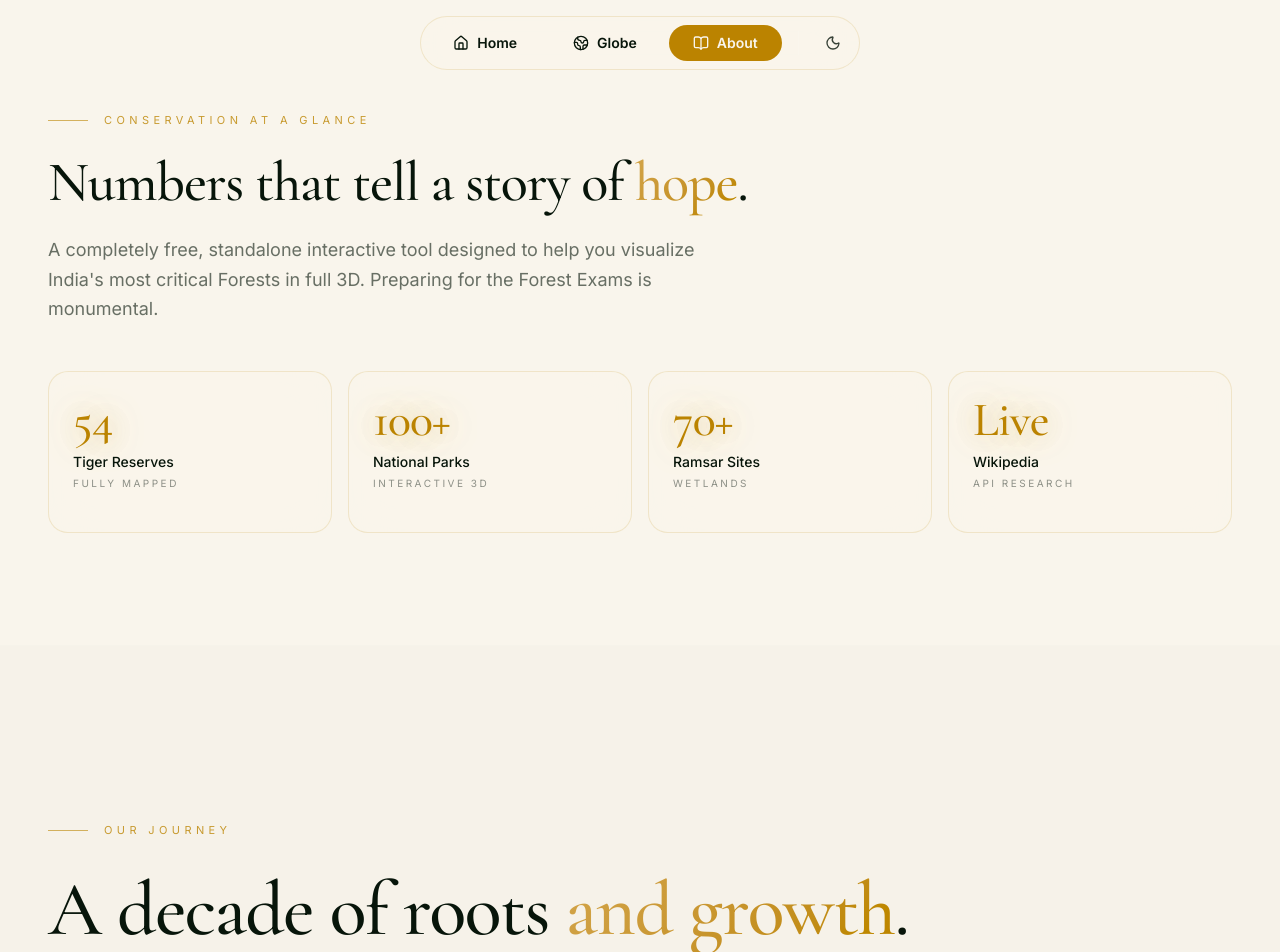
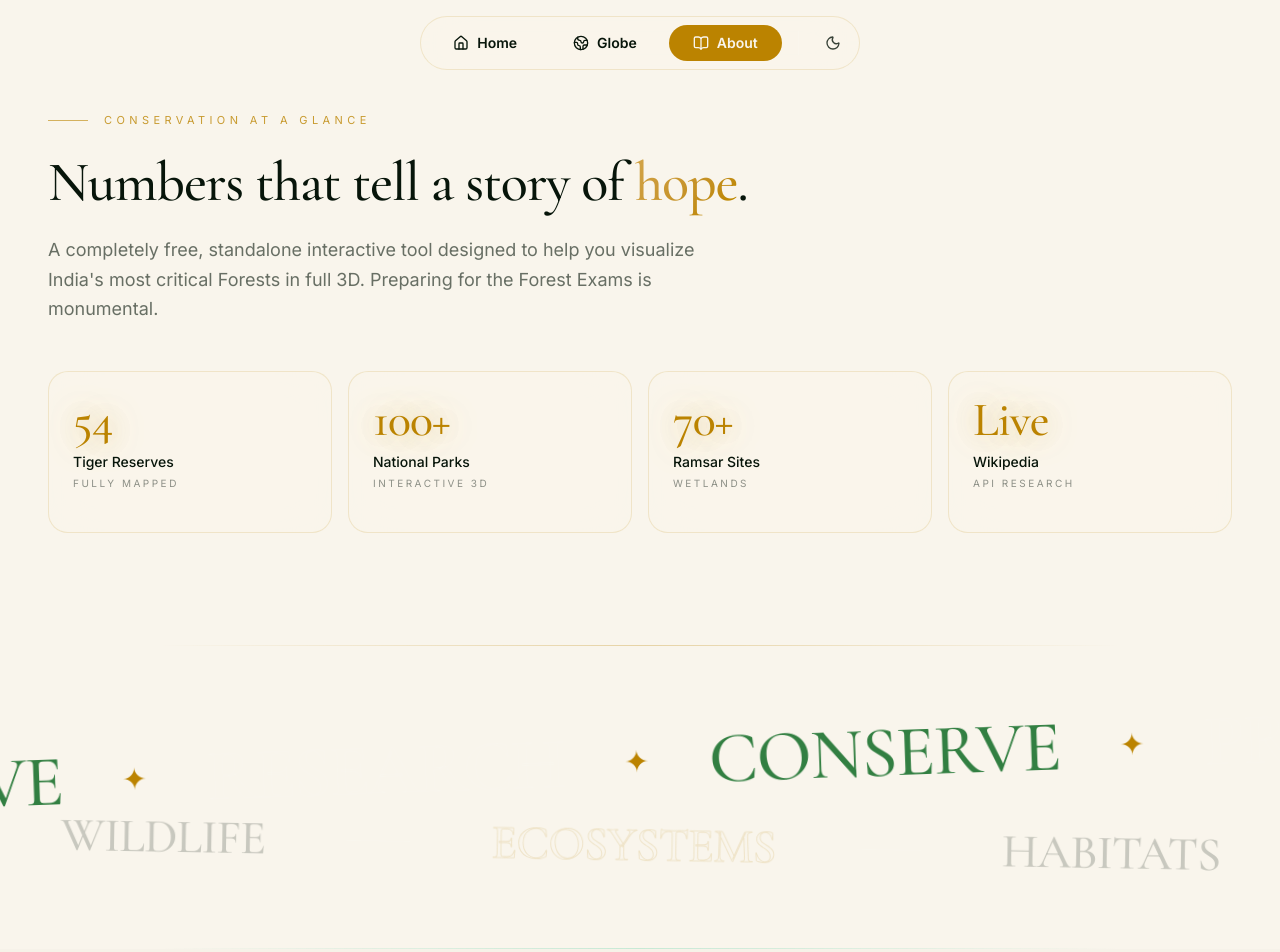
Before and after one commit to g4mt2fch8w-code/geo-globe, a React (Vite) app: page /about in a window 1280 px wide. Shown: the top 952 px of the page. Built offline with nearby package versions, Linux system fonts and the light colour scheme; a web font is replaced by a local one.

Commit message:
feat: add beautiful animated marquee divider between About sections

```diff
--- a/src/components/About.tsx
+++ b/src/components/About.tsx
@@ -291,10 +291,63 @@ export const DeveloperAbout = () => {
   );
 };
 
+export const AnimatedDivider = () => {
+  return (
+    <div className="relative w-full py-12 md:py-20 overflow-hidden flex flex-col items-center justify-center bg-ink">
+      <div className="absolute inset-0 opacity-20 bg-[radial-gradient(ellipse_at_center,_var(--tw-gradient-stops))] from-emerald-900/40 via-ink to-ink" />
+
+      {/* Decorative top border */}
+      <div className="absolute top-0 w-full flex justify-center">
+        <div className="h-[1px] w-3/4 bg-gradient-to-r from-transparent via-gold/30 to-transparent" />
+      </div>
+
+      <div className="w-[200vw] md:w-[150vw] -rotate-2 transform-gpu">
+        <div className="flex w-[200%] marquee-track">
+          {[...Array(2)].map((_, i) => (
+            <div key={i} className="flex w-1/2 justify-around items-center gap-12 px-6">
+              <span className="text-4xl md:text-7xl font-display text-transparent font-bold" style={{ WebkitTextStroke: '1px rgba(255, 255, 255, 0.1)' }}>PROTECT</span>
+              <span className="text-xl md:text-3xl text-gold">✦</span>
+              <span className="text-4xl md:text-7xl font-display text-emerald font-medium opacity-80">PRESERVE</span>
+              <span className="text-xl md:text-3xl text-gold">✦</span>
+              <span className="text-4xl md:text-7xl font-display text-transparent font-bold" style={{ WebkitTextStroke: '1px rgba(255, 255, 255, 0.1)' }}>RESEARCH</span>
+              <span className="text-xl md:text-3xl text-gold">✦</span>
+              <span className="text-4xl md:text-7xl font-display text-emerald font-medium opacity-80">CONSERVE</span>
+              <span className="text-xl md:text-3xl text-gold">✦</span>
+            </div>
+          ))}
+        </div>
+      </div>
+
+      <div className="w-[200vw] md:w-[150vw] rotate-1 mt-6 transform-gpu opacity-50">
+        <div className="flex w-[200%] marquee-track" style={{ animationDirection: 'reverse', animationDuration: '35s' }}>
+          {[...Array(2)].map((_, i) => (
+            <div key={i} className="flex w-1/2 justify-around items-center gap-12 px-6">
+              <span className="text-3xl md:text-5xl font-display text-fog opacity-40">WILDLIFE</span>
+              <span className="w-16 h-[1px] bg-white/20"></span>
+              <span className="text-3xl md:text-5xl font-display text-transparent" style={{ WebkitTextStroke: '1px rgba(201, 161, 59, 0.4)' }}>ECOSYSTEMS</span>
+              <span className="w-16 h-[1px] bg-white/20"></span>
+              <span className="text-3xl md:text-5xl font-display text-fog opacity-40">HABITATS</span>
+              <span className="w-16 h-[1px] bg-white/20"></span>
+              <span className="text-3xl md:text-5xl font-display text-transparent" style={{ WebkitTextStroke: '1px rgba(201, 161, 59, 0.4)' }}>BIODIVERSITY</span>
+              <span className="w-16 h-[1px] bg-white/20"></span>
+            </div>
+          ))}
+        </div>
+      </div>
+
+      {/* Decorative bottom border */}
+      <div className="absolute bottom-0 w-full flex justify-center">
+        <div className="h-[1px] w-3/4 bg-gradient-to-r from-transparent via-emerald-500/20 to-transparent" />
+      </div>
+    </div>
+  );
+};
+
 export const About = () => {
   return (
     <div className="w-full min-h-screen bg-ink flex flex-col">
       <HomeSpotlight />
+      <AnimatedDivider />
       <Timeline />
       <DeveloperAbout />
     </div>
```
